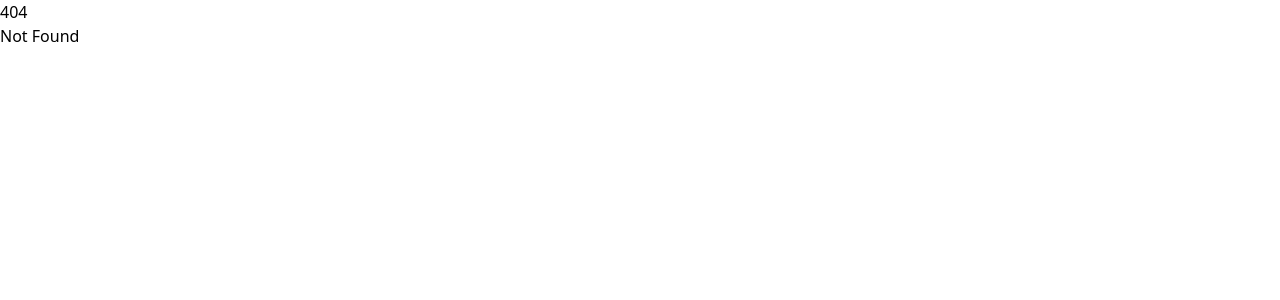
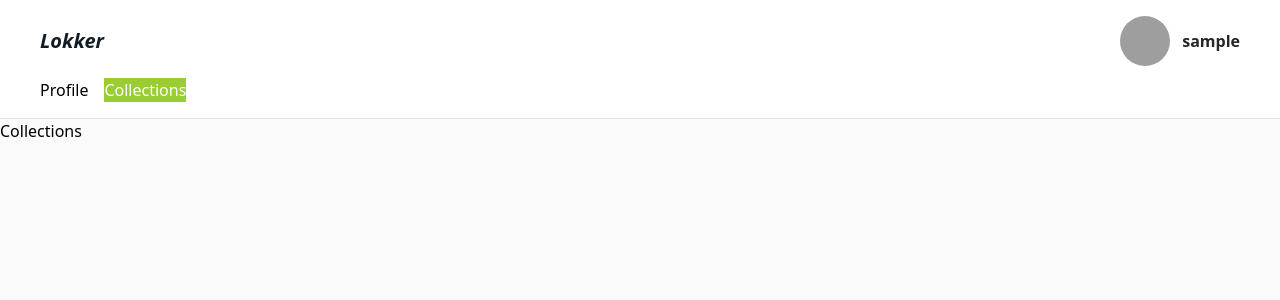
Before and after one commit to DreckSallow/lokker-web, a SvelteKit app: page /dashboard/collections in a window 1280 px wide. Before the commit this address had no page. Shown: the top 300 px of the page. Built offline with nearby package versions, Linux system fonts and the light colour scheme; sample sign-in values are in the browser's storage; grey boxes are pictures that could not be loaded.

Commit message:
add basic functionality for dashboard routes

```diff
--- a/src/app.html
+++ b/src/app.html
@@ -6,7 +6,7 @@
 		<meta name="viewport" content="width=device-width, initial-scale=1" />
 		%sveltekit.head%
 	</head>
-	<body data-sveltekit-preload-data="hover">
+	<body data-sveltekit-preload-data="hover" class="bg-page">
 		<div style="display: contents">%sveltekit.body%</div>
 	</body>
 </html>
--- a/src/routes/dashboard/+layout.svelte
+++ b/src/routes/dashboard/+layout.svelte
@@ -1,13 +1,48 @@
 <script lang="ts">
+	import { page } from '$app/stores';
+	import type { LayoutData } from './$types';
 	import { setContext } from 'svelte';
 	import { writable } from 'svelte/store';
+	import Avatar from '../../components/imgs/avatar.svelte';
 
 	export let data: LayoutData;
 	const user = writable(null);
 
 	$: user.set(data.user);
+	// $: console.log($page.url);
 	setContext('user', data.user);
 </script>
 
-<h1>Dashboard Protected route!</h1>
+<div class="bg-overpage px-10 py-4 border-b border-neutral-400/30">
+	<header class=" flex justify-between items-center">
+		<span class="text-brand italic font-semibold text-xl">Lokker</span>
+		<div class="flex gap-3 items-center">
+			<Avatar
+				src="https://encrypted-tbn0.gstatic.com/images?q=tbn:ANd9GcR__2IIAULCR-xberpmuxf-9Jx3cJZLJgLm4tSb9cDwRQ&s"
+				abr={$user?.username.trim().at(0)}
+				alt="user_profile"
+				hClass="h-[50px]"
+				divClass="text-5xl font-bold"
+			/>
+			<span class="font-semibold text-neutral-800">{$user?.username}</span>
+		</div>
+	</header>
+	<nav class="mt-3">
+		<ul class="flex gap-4">
+			<li class="" class:tab-active={$page.url.pathname == '/dashboard'}>
+				<a href="/dashboard">Profile</a>
+			</li>
+			<li class="" class:tab-active={$page.url.pathname == '/dashboard/collections'}>
+				<a href="/dashboard/collections">Collections</a>
+			</li>
+		</ul>
+	</nav>
+</div>
 <slot></slot>
+
+<style>
+	.tab-active {
+		background-color: yellowgreen;
+		color: white;
+	}
+</style>
--- a/src/routes/dashboard/+page.svelte
+++ b/src/routes/dashboard/+page.svelte
@@ -1,7 +1,64 @@
 <script lang="ts">
-	import { getContext } from 'svelte';
-
-	const user = getContext('user');
+	import type { PageData } from './$types';
+	import { Edit2, Eye } from 'lucide-svelte';
+	import Avatar from '../../components/imgs/avatar.svelte';
+	import Card from '$lib/ui/components/card.svelte';
+	import Text from '$lib/ui/components/text.svelte';
+	export let data: PageData;
+	let status: 'edit' | 'view' = 'view';
 </script>
 
-<h2 class="bg-red-300">{user.username} - {user.email}</h2>
+<main class="px-6 py-4 w-[60%]">
+	<header class="flex justify-between">
+		<Text tag="h1" class="text-neutral-600">Profile</Text>
+		<button
+			class="btn-solid text-sm flex items-center gap-1"
+			on:click={() => (status = status == 'edit' ? 'view' : 'edit')}
+		>
+			{#if status == 'view'}
+				<Edit2 class="h-4" />
+				Edit
+			{:else}
+				<Eye class="h-4" />
+				View
+			{/if}
+		</button>
+	</header>
+	{#if status == 'view'}
+		<section class="mt-4 grid grid-cols-2 gap-6">
+			<Card class="col-span-1">
+				<Text tag="h3" class="text-headtext mb-4">Info</Text>
+				<div class="flex flex-col items-center justify-center">
+					<Avatar
+						src="https://encrypted-tbn0.gstatic.com/images?q=tbn:ANd9GcR__2IIAULCR-xberpmuxf-9Jx3cJZLJgLm4tSb9cDwRQ&s"
+						abr={data.user?.username.trim().at(0)}
+						alt="data.user profile"
+						hClass="h-[100px]"
+						divClass="text-5xl font-bold"
+					/>
+					<h4 class="mt-4">{data.user?.username}</h4>
+				</div>
+			</Card>
+			<Card class="col-span-1">
+				<Text tag="h3" class="text-headtext mb-4">Links</Text>
+				<ul class="w-full overflow-hidden">
+					<li>
+						<Text tag="h6" class="font-semibold">Website</Text>
+						<a href={data.user?.website_url}>{data.user?.website_url}</a>
+					</li>
+					<li>
+						<Text tag="h6" class="font-semibold">Twitter</Text>
+						<a href={data.user?.twitter_url}>{data.user?.twitter_url}</a>
+					</li>
+				</ul>
+			</Card>
+			<Card class="col-span-2">
+				<Text tag="h3" class="text-headtext mb-4">Bio</Text>
+				{data.user?.bio}
+			</Card>
+		</section>
+	{/if}
+	{#if status == 'edit'}
+		edit
+	{/if}
+</main>
--- /dev/null
+++ b/src/routes/dashboard/+page.ts
@@ -0,0 +1,12 @@
+import type { PageLoad } from "./$types";
+
+export const load: PageLoad = async ({ fetch }) => {
+
+  async function get() {
+    return (await fetch('http://localhost:8000/profiles/' + 8)).json();
+  }
+
+  return {
+    user: await get()
+  }
+}
--- /dev/null
+++ b/src/routes/dashboard/collections/+page.svelte
@@ -0,0 +1 @@
+<h2>Collections</h2>
```
